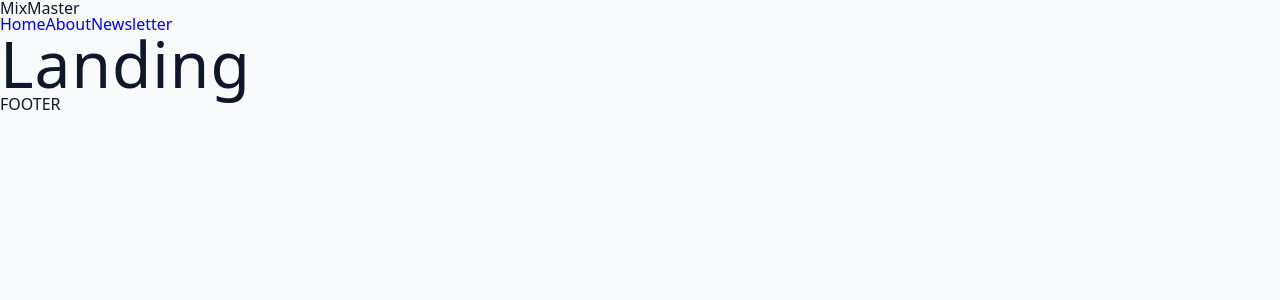
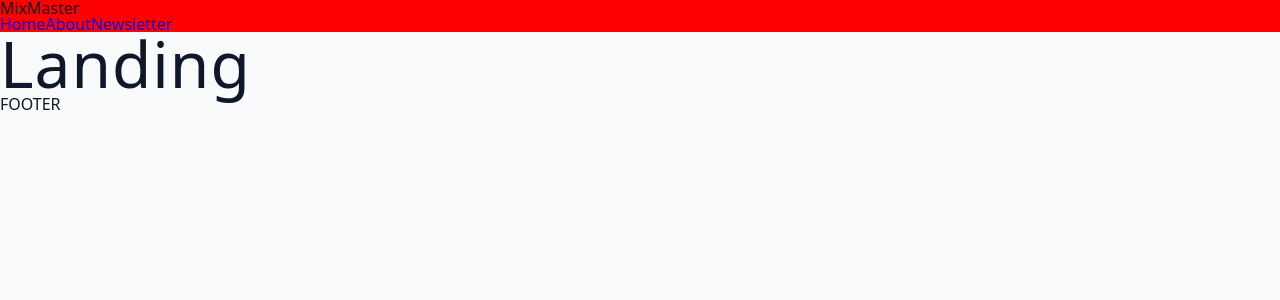
Before and after one commit to ElyarDev/Mix-Master, a React (Vite) app: page / in a window 1280 px wide. Shown: the top 300 px of the page. Built offline with nearby package versions, Linux system fonts and the light colour scheme.

Commit message:
add styled component

```diff
--- a/src/components/Navbar.jsx
+++ b/src/components/Navbar.jsx
@@ -1,9 +1,10 @@
 import React from 'react'
 import { NavLink } from 'react-router-dom';
+import styled from 'styled-components';
 
 function Navbar() {
     return (
-        <nav>
+        <Wrapper>
             <div className="nav-center">
                 <span className='logo'>MixMaster</span>
                 <div className="nav-links">
@@ -18,8 +19,12 @@ function Navbar() {
                     </NavLink>
                 </div>
             </div>
-        </nav >
+        </Wrapper >
     )
 }
 
+const Wrapper = styled.nav`
+    background: red;
+`
+
 export default Navbar
```
